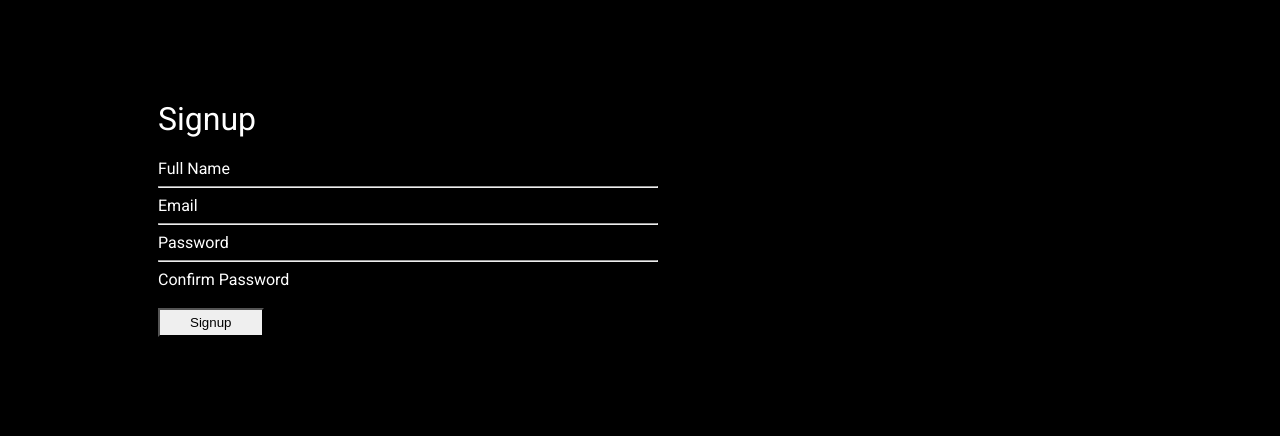
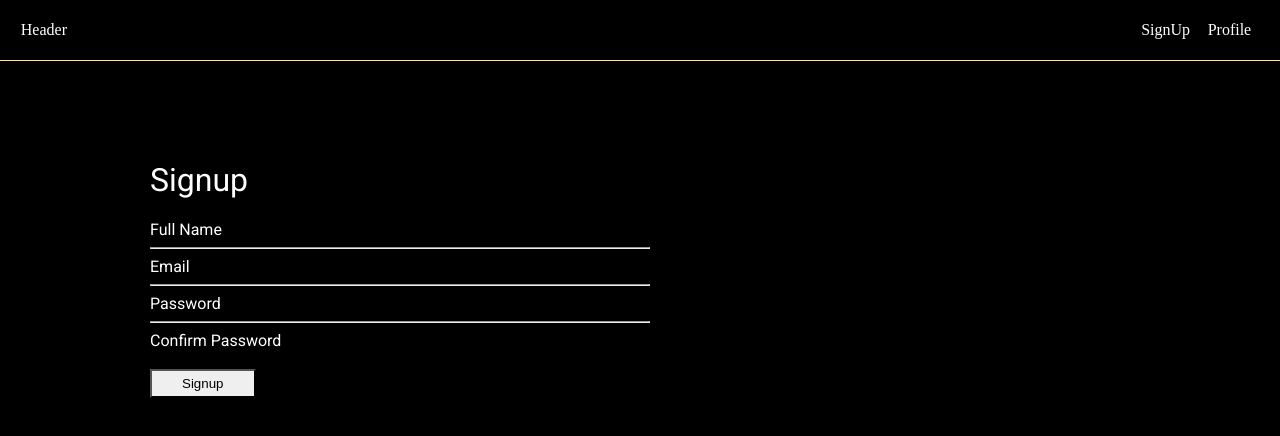
Before and after one commit to soumya898/F3-contest-29-04-2023, a plain HTML site: page index.html in a window 1280 px wide. Drawn offline with Linux system fonts and the light colour scheme.

Commit message:
CSS Added  and make nav bar

```diff
--- a/Style.css
+++ b/Style.css
@@ -1,7 +1,28 @@
 body {
     background-color:black;
+    margin: 0;
+    padding: 0;
 }
+#navbar{
+    color:white;
+    display: flex;
+  box-sizing: border-box;
+  padding: 1rem;
+  justify-content: flex-end;
+  background-color: black;
+  list-style: none;
+  border-bottom:1px solid wheat ;
 
+}
+#flex-start {
+    margin-right: auto;
+    padding: 0.3rem;
+  }
+
+  .flex-end {
+    padding: 0.3rem;
+    margin-right: 0.5rem;
+  }
  form {
     width: 500px;
     color: white;
--- a/index.html
+++ b/index.html
@@ -13,6 +13,12 @@
 
 <body>
     <header>
+        <nav id="navbar">
+            <li id="flex-start">Header</li>
+            <li class="flex-end">SignUp</li>
+            <li class="flex-end">Profile </li>
+
+        </nav>
         <h1>Signup</h1>
     </header>
 
```
